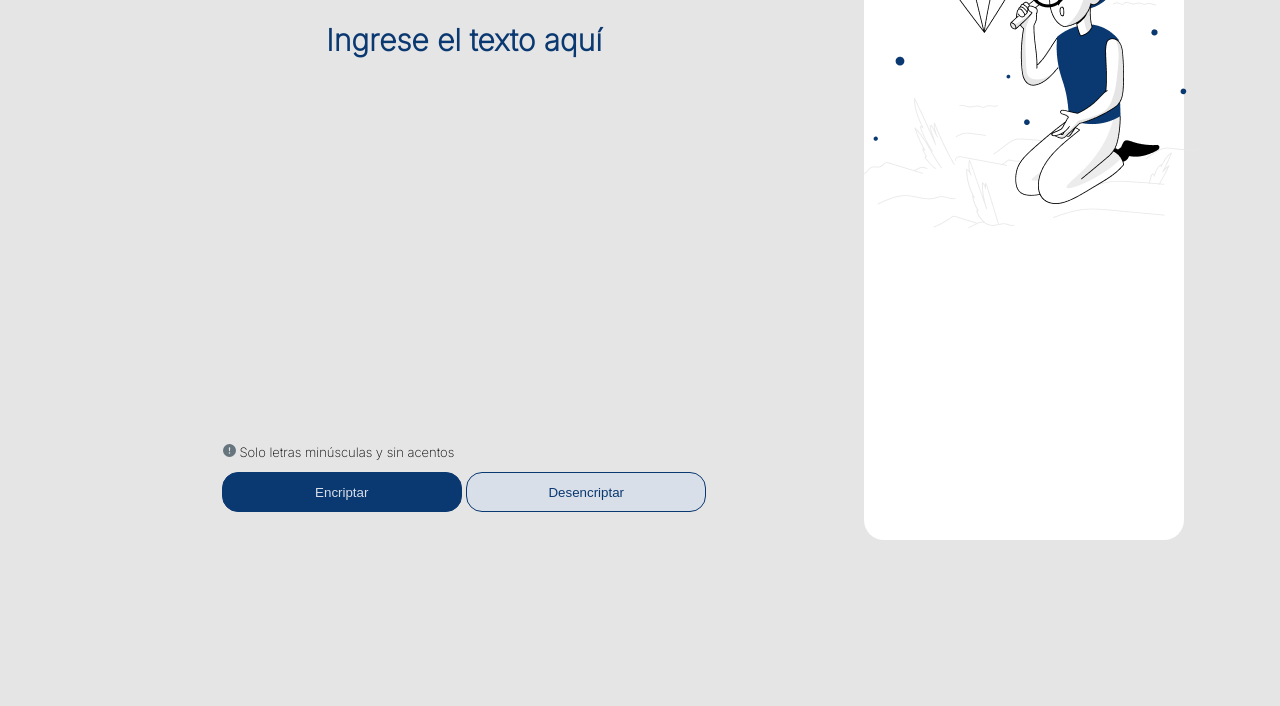
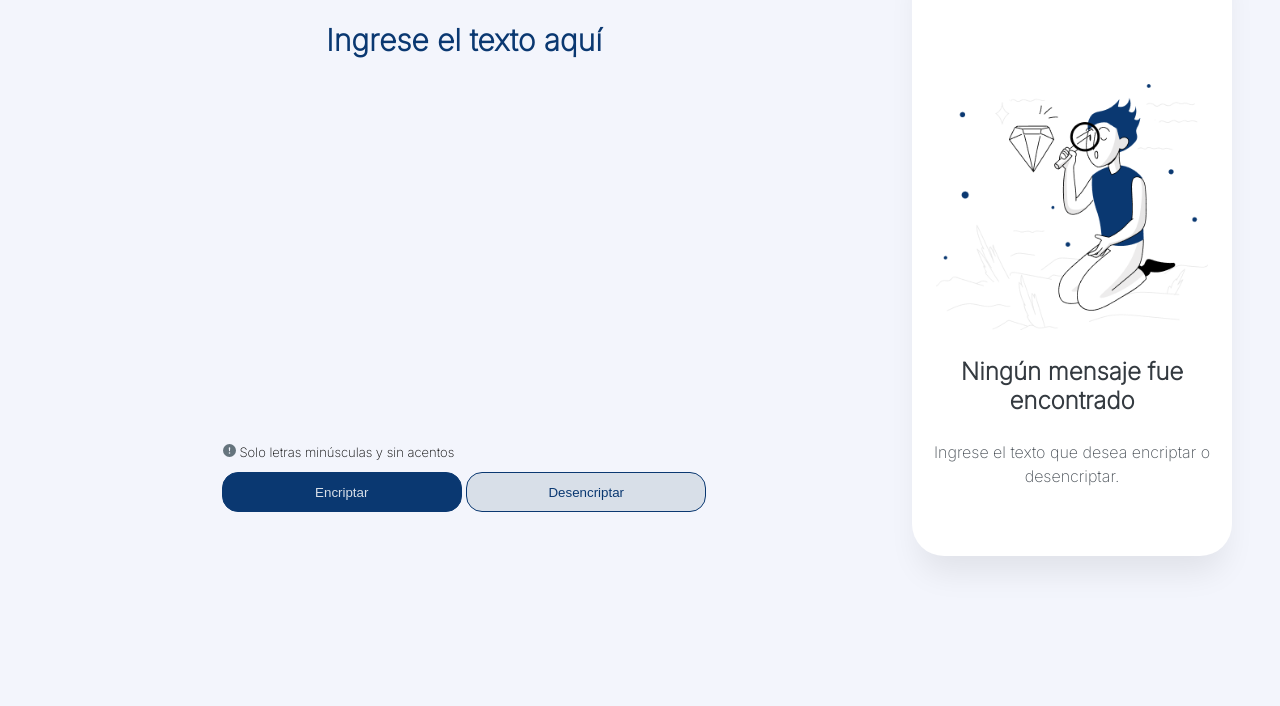
Before and after one commit to MariaGonzalesBaldera/Encriptador-ONE, a plain HTML site: page index.html in a window 1280 px wide. Shown: the part 94-800 px from the top of the page. Drawn offline with Linux system fonts and the light colour scheme.

Commit message:
boceto uno terminado

```diff
--- a/index.html
+++ b/index.html
@@ -33,7 +33,17 @@
                 </div>
             </div>
             <div class="texto2">
-                <img src="images/personaje.png" alt="">
+                <div class="imagen-personaje">
+                    <img class="imagen2" src="images/personaje.png" alt="">
+                </div>
+                <div class="descripcion">
+                    <p class="primera-descripcion">
+                        Ningún mensaje fue encontrado
+                    </p>
+                    <p class="segunda-descripcion">
+                        Ingrese el texto que desea encriptar o desencriptar.
+                    </p>
+                </div>
             </div>
         </section>
         <section>
--- a/syle.css
+++ b/syle.css
@@ -1,79 +1,100 @@
-body{
+body {
   margin: 0.1em 0;
   padding: 2em;
-    background: #E5E5E5;
-    font-family: 'Inter', sans-serif;
+  background: #F3F5FC;
+  font-family: "Inter", sans-serif;
 }
-.logo{
+.logo {
   width: 7em;
 }
 
-section{
+section {
   margin: 2em;
 }
 
-.texto1{
+.texto1 {
   display: inline-block;
   width: 50em;
   height: 32em;
   text-align: center;
-
 }
 
-.div-texto{
+.div-texto {
   display: grid;
 }
-.text-area1{
+.text-area1 {
   text-align: center;
-    color: #0A3871;
-    background: #E5E5E5;
+  color: #0a3871;
+  background: #F3F5FC;
   font-size: 30px;
   margin-bottom: 12px;
   border: none;
   resize: none;
 }
-::placeholder{
-    color: #0A3871;
+::placeholder {
+  color: #0a3871;
   font-size: 30px;
   border: none;
-    font-family: 'Inter', sans-serif;
+  font-family: "Inter", sans-serif;
   font-weight: bold;
-
 }
-.btn-encriptado{
+.btn-encriptado {
   text-align: center;
 }
-.mensaje{
+.mensaje {
   margin-bottom: 12px;
   font-size: 13px;
 }
-.mensaje span{
-    margin-right:19.3em;
+.mensaje span {
+  margin-right: 19.3em;
 }
-.btn-encriptar{
+.btn-encriptar {
   width: 18em;
   height: 3em;
   border-radius: 16px;
-    background: #0A3871;
-    color: #D8DFE8;
-    border: 1px solid #0A3871;
-
+  background: #0a3871;
+  color: #d8dfe8;
+  border: 1px solid #0a3871;
 }
-.btn-desencriptar{
+.btn-desencriptar {
   width: 18em;
   height: 3em;
   border-radius: 16px;
-    background: #D8DFE8;
-    color: #0A3871;
-    border: 1px solid #0A3871;
+  background: #d8dfe8;
+  color: #0a3871;
+  border: 1px solid #0a3871;
 }
-.texto2{
+.texto2 {
   text-align: center;
   position: absolute;
-    margin: -6em 0;
+  margin: -5em 3em;
   display: inline-block;
   width: 20em;
   height: 38.5em;
   border-radius: 20px;
   background: #fff;
+/* shadow */
+
+box-shadow: 0px 24px 32px -8px rgba(0, 0, 0, 0.08);
+border-radius: 32px;
 }
+.imagen2 {
+  width: 85%;
+  margin-top: 9em;
+}
+.descripcion {
+  text-align: center;
+}
+.primera-descripcion {
+  color: #343a40;
+  font-size: 24px;
+  font-style: normal;
+  line-height: 120%;
+  font-weight: 700;
+}
+.segunda-descripcion {
+  color: #495057;
+  font-weight: 400;
+  font-size: 16px;
+  line-height: 150%;
+}
```
Lines whose indentation alone changed are shown as unchanged.
